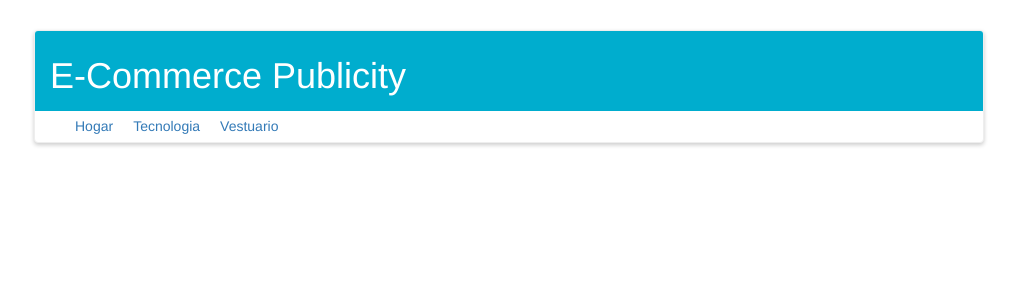
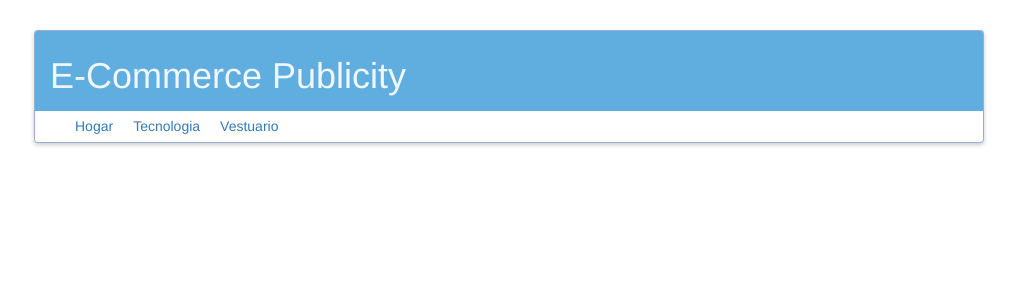
Before and after one commit to E-commercePublicity/FrontendEcommerce, an Angular app: page / in a window 1280 px wide. Shown: the top 300 px of the page, without its empty margins (226-1243 px from the left). Built offline with nearby package versions, Linux system fonts and the light colour scheme.

Commit message:
Cambio pequeño de tonalidad CSS

```diff
--- a/src/assets/styles.css
+++ b/src/assets/styles.css
@@ -1,15 +1,15 @@
 #content{
-    border:1px solid #eee;
+    border:1px solid rgba(8, 53, 150, 0.404);
     border-radius: 4px;
     margin-top: 30px;
-    background: white;
+    background: rgba(255, 255, 255, 0.548);
     box-shadow: 0px 2px 4px #ccc;
     padding: 0px;
     overflow: hidden;
 }
 #header{
-    background: #00adce;
-    color:white;
+    background: #007cce9f;
+    color:rgba(255, 255, 255, 0.897);
     margin:0px;
     height: 80px;
     line-height: 90px;
```
